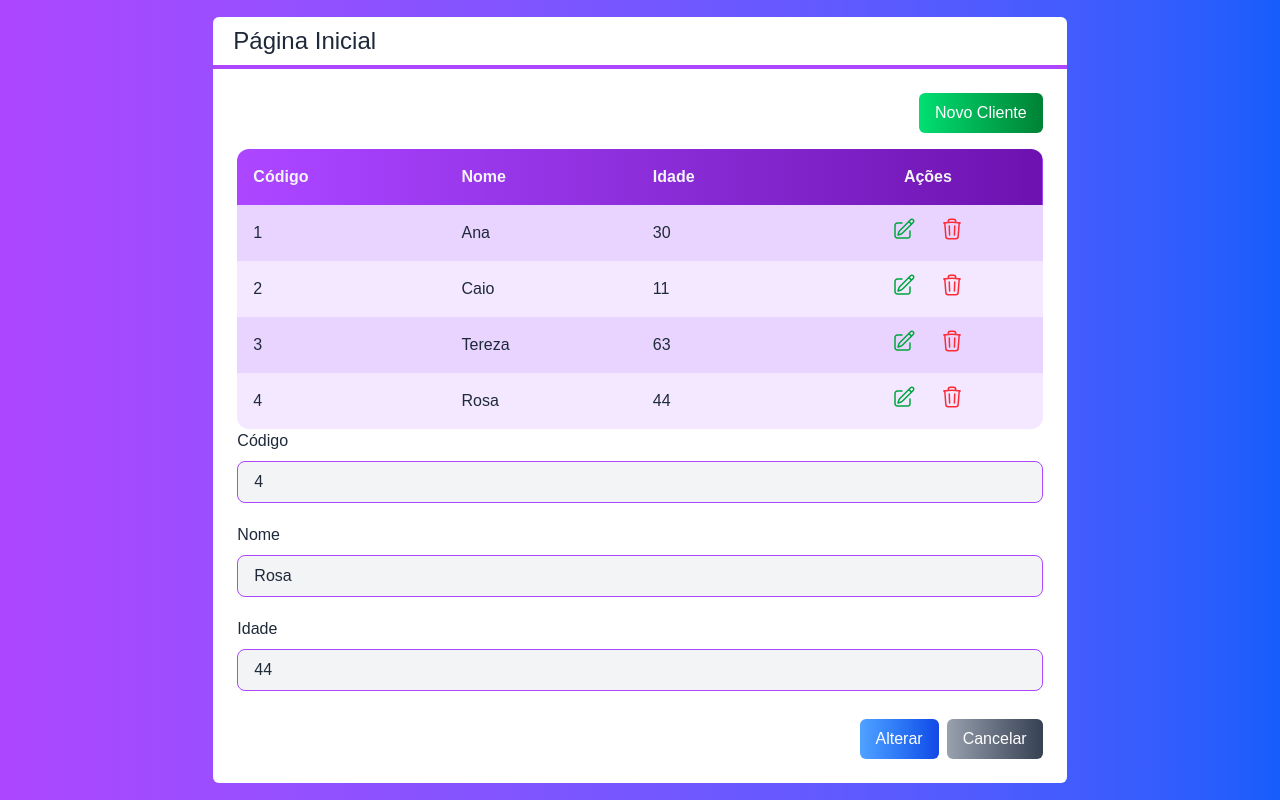
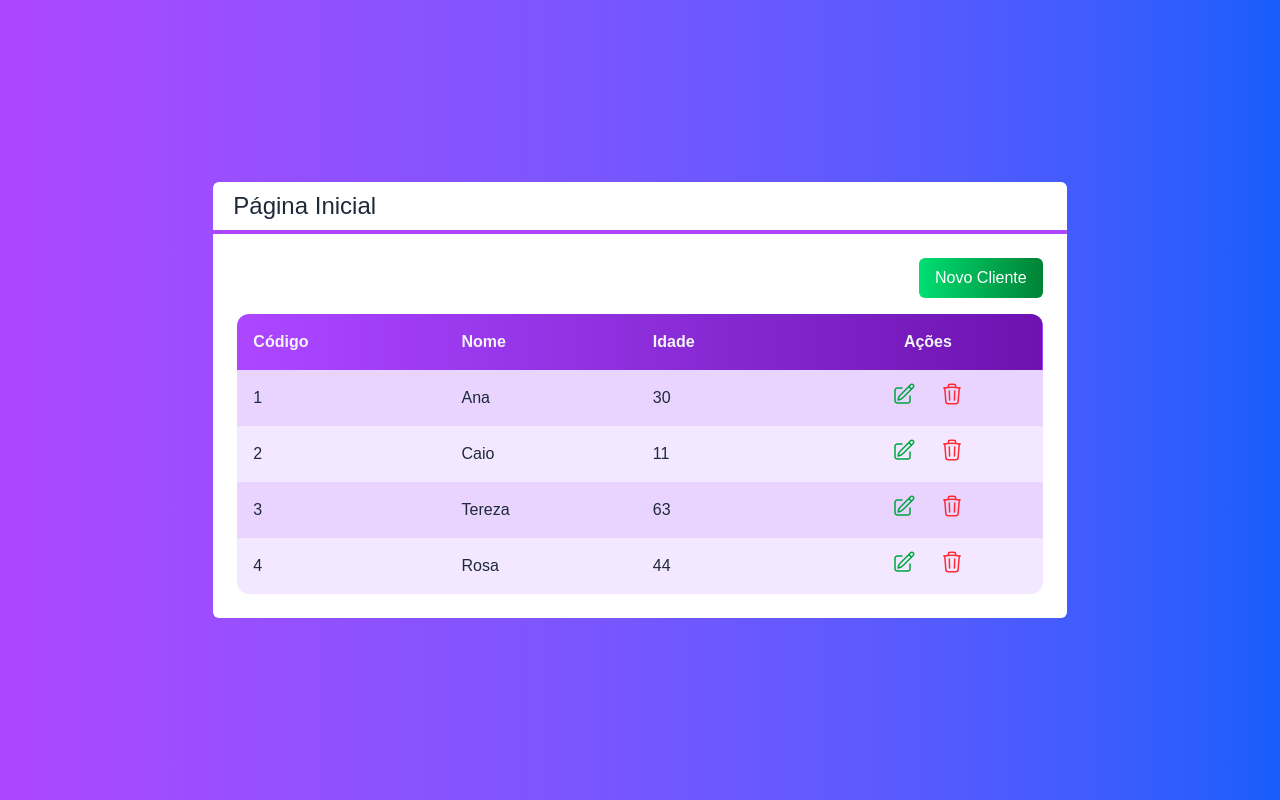
Before and after one commit to erick-patrick-dev/Projeto-cadastro-firebase, a Next.js app in the folder next-crud/: page / in a window 1280 px wide. Built offline with nearby package versions, Linux system fonts and the light colour scheme.

Commit message:
Alternando entre Tabela e Formulario

```diff
--- a/next-crud/src/components/Botao.tsx
+++ b/next-crud/src/components/Botao.tsx
@@ -2,6 +2,7 @@
     cor?: 'green' | 'blue' | 'gray'
     className?: string
     children: any
+    onClick?: () => void
 }
 
 const colorMap = {
@@ -13,7 +14,7 @@
 export default function Botao(props: BotaoProps) {
     const cor = props.cor ?? 'gray'
     return (
-        <button className={`
+        <button onClick={props.onClick} className={`
             bg-linear-to-r ${colorMap[cor]}
             text-white px-4 py-2 rounded-md
             ${props.className}
--- a/next-crud/src/components/Formulario.tsx
+++ b/next-crud/src/components/Formulario.tsx
@@ -5,10 +5,12 @@
 
 interface FormularioProps {
     cliente: Cliente
+    clienteMudou?: (cliente: Cliente) => void
+    cancelado?: () => void
 }
 
 export default function Formulario(props: FormularioProps) {
-    const id = props.cliente?.id
+    const id = props.cliente?.id ?? undefined
     const [nome, setNome] = useState(props.cliente?.nome ?? '')
     const [idade, setIdade] = useState(props.cliente?.idade ?? 0)
     return (
@@ -27,10 +29,11 @@
                 texto="Idade" tipo="number" valor={idade} valorMudou={setIdade}
             />
             <div className="flex justify-end mt-7">
-                <Botao cor='blue' className="mr-2">
+                <Botao cor='blue' className="mr-2"
+                onClick={() => props.clienteMudou?.(new Cliente(nome, +idade, id))}>
                     {id ? 'Alterar' : 'Salvar'}
                 </Botao>
-                <Botao>
+                <Botao onClick={props.cancelado}>
                     Cancelar
                 </Botao>
             </div>
--- a/next-crud/src/pages/index.tsx
+++ b/next-crud/src/pages/index.tsx
@@ -1,3 +1,4 @@
+import { useState } from "react";
 import Botao from "../components/Botao";
 import Formulario from "../components/Formulario";
 import Layout from "../components/Layout";
@@ -13,12 +14,18 @@
     new Cliente('Rosa', 44, '4')
   ]
 
+  const [visivel, setVisivel] = useState<'tabela' | 'formulario'>('tabela')
+
   function clienteSelecionado(cliente: Cliente) {
     console.log(cliente.nome)
   }
 
   function clienteExcluido(cliente: Cliente) {
     console.log(`Excluir... ${cliente.nome}`)
+  }
+
+  function salvarCliente(cliente: Cliente) {
+    console.log(cliente)
   }
 
   return (
@@ -28,15 +35,27 @@
       text-white
     `}>
       <Layout titulo="Página Inicial">
+        {visivel === 'tabela' ? (
+          <>
             <div className="flex justify-end">
-          <Botao className="mb-4" cor="green">Novo Cliente</Botao>
+              <Botao className="mb-4" cor="green"
+                onClick={() => setVisivel('formulario')}>
+                Novo Cliente
+              </Botao>
             </div>
             <Tabela clientes={clientes}
               clienteSelecionado={clienteSelecionado}
               clienteExcluido={clienteExcluido}
             />
+          </>
+        ) : (
+          <Formulario
+            cliente={clientes[3]}
+            clienteMudou={salvarCliente}
+            cancelado={() => setVisivel('tabela')}
+          />
+        )}
 
-        <Formulario cliente={clientes[3]}></Formulario>
       </Layout>
     </div>
   );
```
Lines whose indentation alone changed are shown as unchanged.
